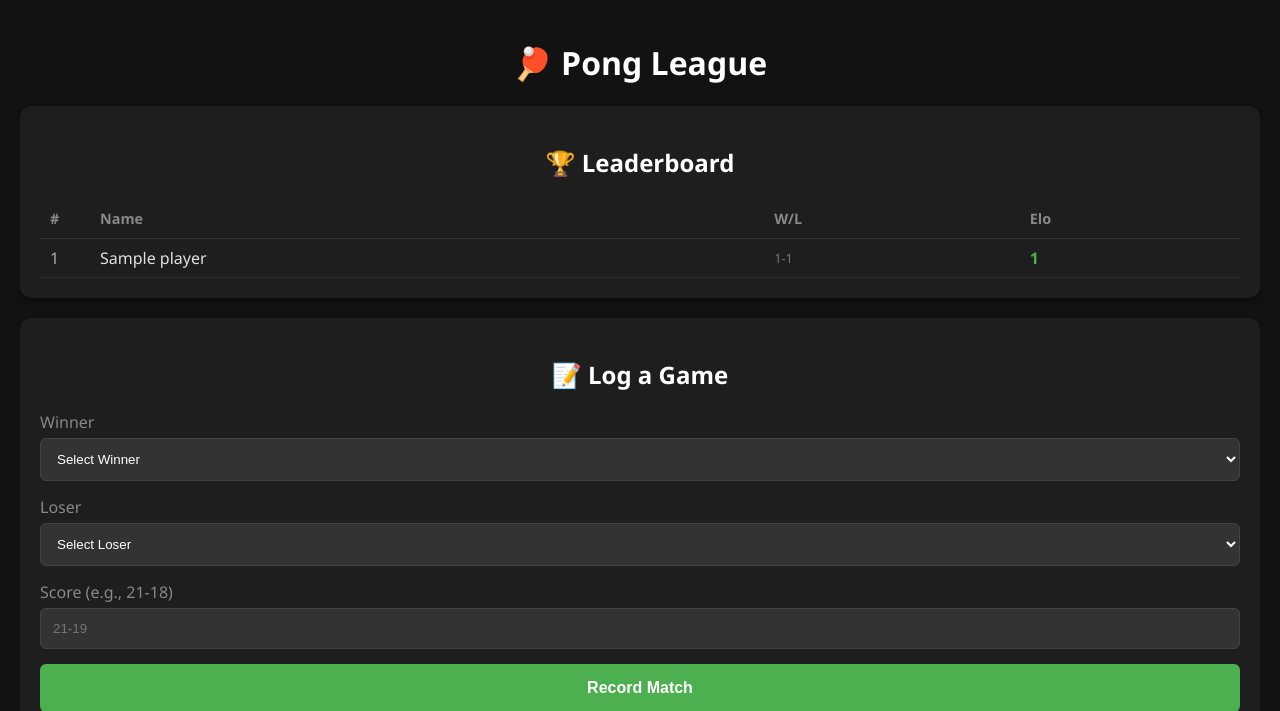
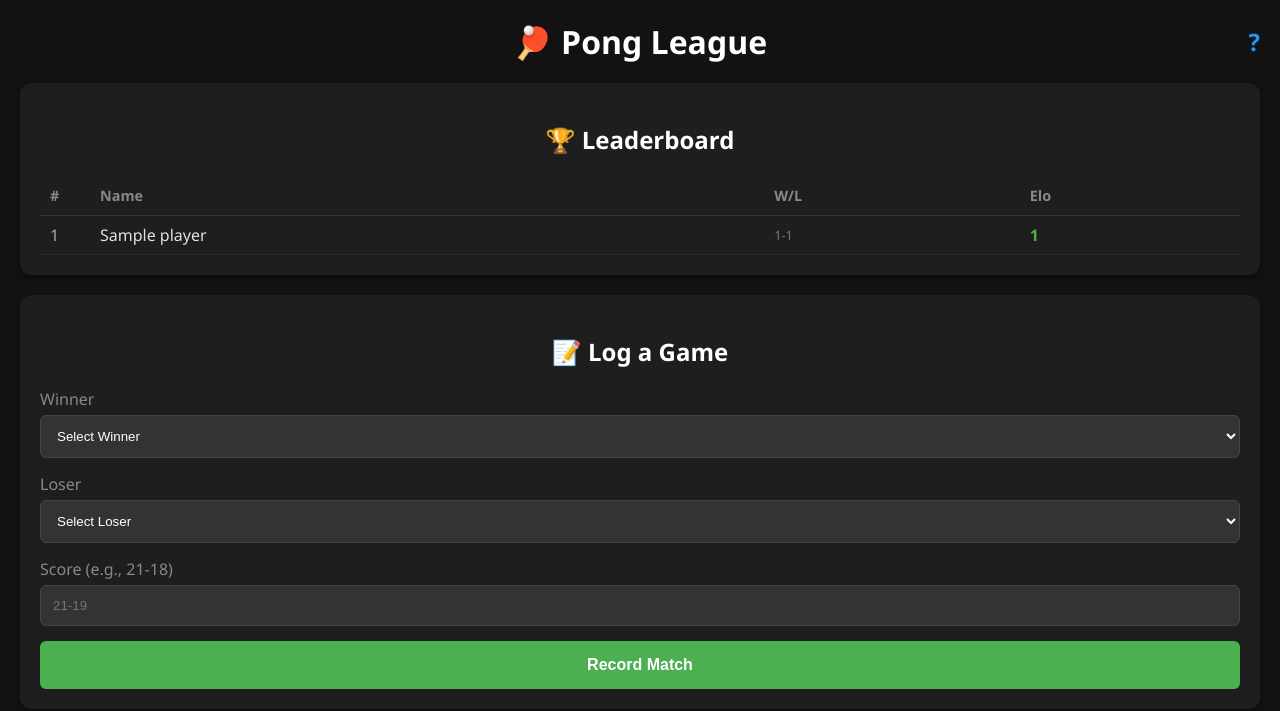
Before and after one commit to tigerqye/pingpongelo, a Flask app: page / in a window 1280 px wide. Shown: the top 711 px of the page. Run offline with Flask 3, Linux system fonts and the light colour scheme; tables that the repository leaves empty hold one stand-in row (values such as "Sample post").

Commit message:
added rules popup

```diff
--- a/templates/index.html
+++ b/templates/index.html
@@ -7,8 +7,40 @@
         body { font-family: 'Segoe UI', sans-serif; background: #121212; color: #e0e0e0; margin: 0; padding: 20px; text-align: center; }
         h1, h2 { color: #ffffff; }
 
-        /* Interactive Title */
-        #pong-title { cursor: pointer; user-select: none; }
+        /* Interactive Title and Icon Header */
+        #header-container {
+            display: flex;
+            justify-content: center; /* Primary focus: keep title centered */
+            align-items: center;
+            margin-bottom: 20px;
+            width: 100%;
+            position: relative; /* Crucial for positioning the icon absolutely */
+        }
+        #pong-title {
+            cursor: pointer;
+            user-select: none;
+            margin: 0;
+            z-index: 10; /* Ensure title is above icon if they overlap */
+        }
+
+        /* New rules icon - Absolutely positioned to the right */
+        #rules-icon {
+            cursor: pointer;
+            font-size: 1.5em;
+            color: #2196F3; /* Bright blue for visibility */
+            transition: color 0.2s;
+            line-height: 1;
+            font-weight: bold;
+
+            /* Absolute positioning to move it to the top-right corner */
+            position: absolute;
+            right: 0;
+            top: 50%;
+            transform: translateY(-50%); /* Vertically center it in the header container */
+        }
+        #rules-icon:hover {
+            color: #4CAF50;
+        }
 
         /* Card Style */
         .card { background: #1e1e1e; padding: 20px; border-radius: 12px; margin-bottom: 20px; box-shadow: 0 4px 6px rgba(0,0,0,0.3); }
@@ -64,7 +96,7 @@
             align-items: center; /* Vertically center score and date */
         }
 
-        /* NEW: Score styling */
+        /* Score styling */
         .match-score-display {
             font-size: 1.2em;
             font-weight: bold;
@@ -129,7 +161,46 @@
         </div>
     </div>
 
-    <h1 id="pong-title">🏓 Pong League</h1>
+    <!-- Rules Modal -->
+    <div id="rules-modal" class="modal">
+        <div class="modal-content" style="max-width: 500px; text-align: left;">
+            <h2 style="text-align: center;">🏓 Official Ping Pong Rules</h2>
+
+            <p style="font-size: 0.9em; margin-bottom: 15px;">
+                These are the basic rules for standard table tennis (ping pong):
+            </p>
+
+            <ol style="padding-left: 20px; font-size: 0.85em; list-style-type: decimal;">
+                <li style="margin-bottom: 8px;">
+                    <strong>The Serve:</strong> The server must toss the ball upward at least 6 inches and strike it so it first hits their side of the table and then the opponent's side. The serve must start from behind the end line.
+                </li>
+                <li style="margin-bottom: 8px;">
+                    <strong>Change of Service:</strong> Service changes hands every <b>two</b> points.
+                </li>
+                <li style="margin-bottom: 8px;">
+                    <strong>Scoring:</strong> A game is won by the first player to reach <b>11 points</b> and be at least <b>two points ahead</b> of the opponent. If the score is 10-10 (deuce), service alternates after every point until one player gains a two-point lead.
+                </li>
+                <li style="margin-bottom: 8px;">
+                    <strong>Legal Return:</strong> The ball must only be struck after it has bounced once on your side. It must then travel directly over the net and bounce on the opponent's side.
+                </li>
+                <li style="margin-bottom: 8px;">
+                    <strong>Let:</strong> A serve that hits the net assembly and otherwise lands legally is a "let" and is replayed. There is no limit to the number of lets.
+                </li>
+            </ol>
+
+            <div class="modal-buttons" style="margin-top: 20px; justify-content: center;">
+                <button onclick="document.getElementById('rules-modal').style.display='none'" style="background: #2196F3; width: 100%; max-width: 150px;">Close</button>
+            </div>
+        </div>
+    </div>
+
+    <!-- Title and Icon -->
+    <div id="header-container">
+        <!-- Title is centered by flexbox -->
+        <h1 id="pong-title">🏓 Pong League</h1>
+        <!-- Icon is absolutely positioned to the right -->
+        <span id="rules-icon" onclick="document.getElementById('rules-modal').style.display='flex'">?</span>
+    </div>
 
     <!-- 1. Leaderboard Section -->
     <div class="card">
@@ -200,7 +271,7 @@
         <h3>Recent Games</h3>
         {% for match in matches %}
         <div class="history-item">
-            <!-- NEW: Match Score Display -->
+            <!-- Match Score Display -->
             <div class="match-score-display">{{ match.score }}</div>
 
             <div class="match-players-stack">
@@ -208,7 +279,6 @@
                     <strong style="color:#4CAF50">{{ match.winner.name }}</strong>
                     <span style="font-size: 0.8em; color: #aaa;">({{ match.winner_pre_elo }}
                     <span style="color: #4CAF50;">+{{ match.winner_post_elo - match.winner_pre_elo }}</span>)</span>
-                    <!-- Score removed from here -->
                 </div>
                 <div class="loser-info">
                     {{ match.loser.name }}
```
